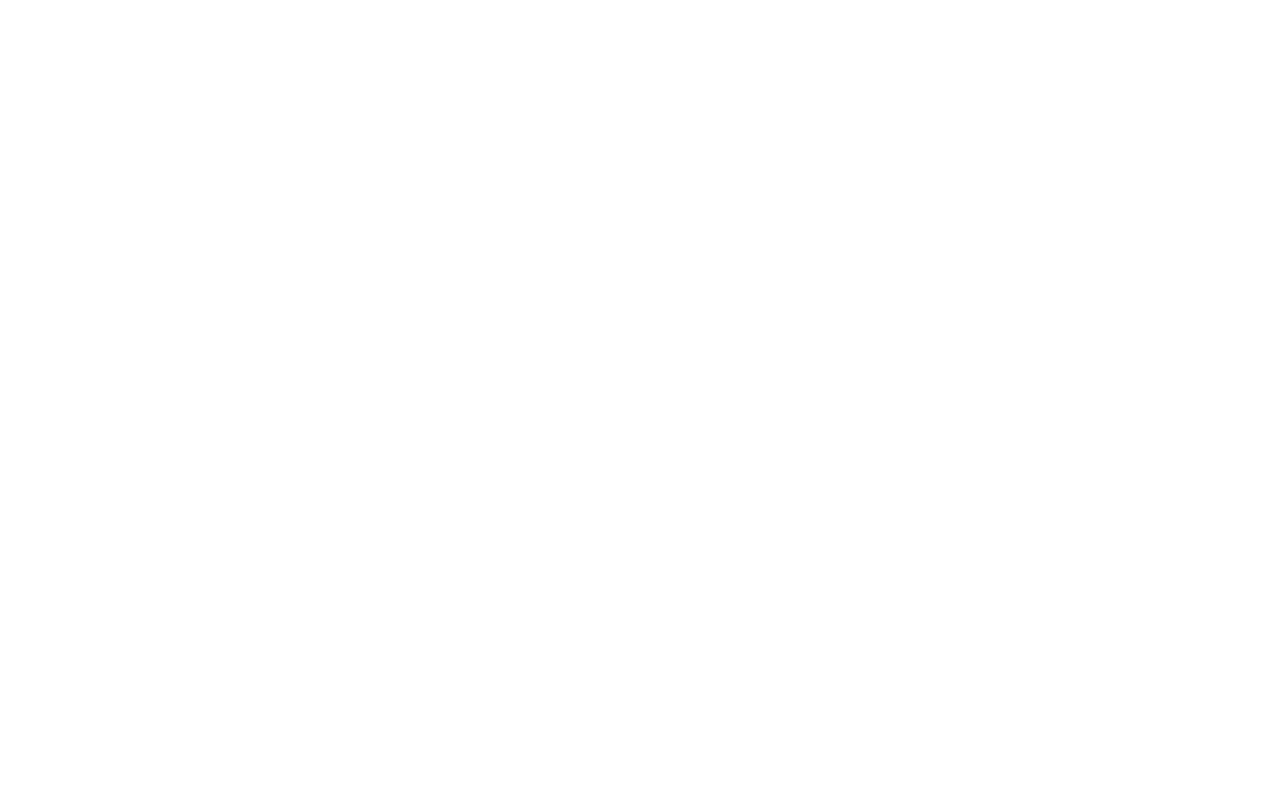
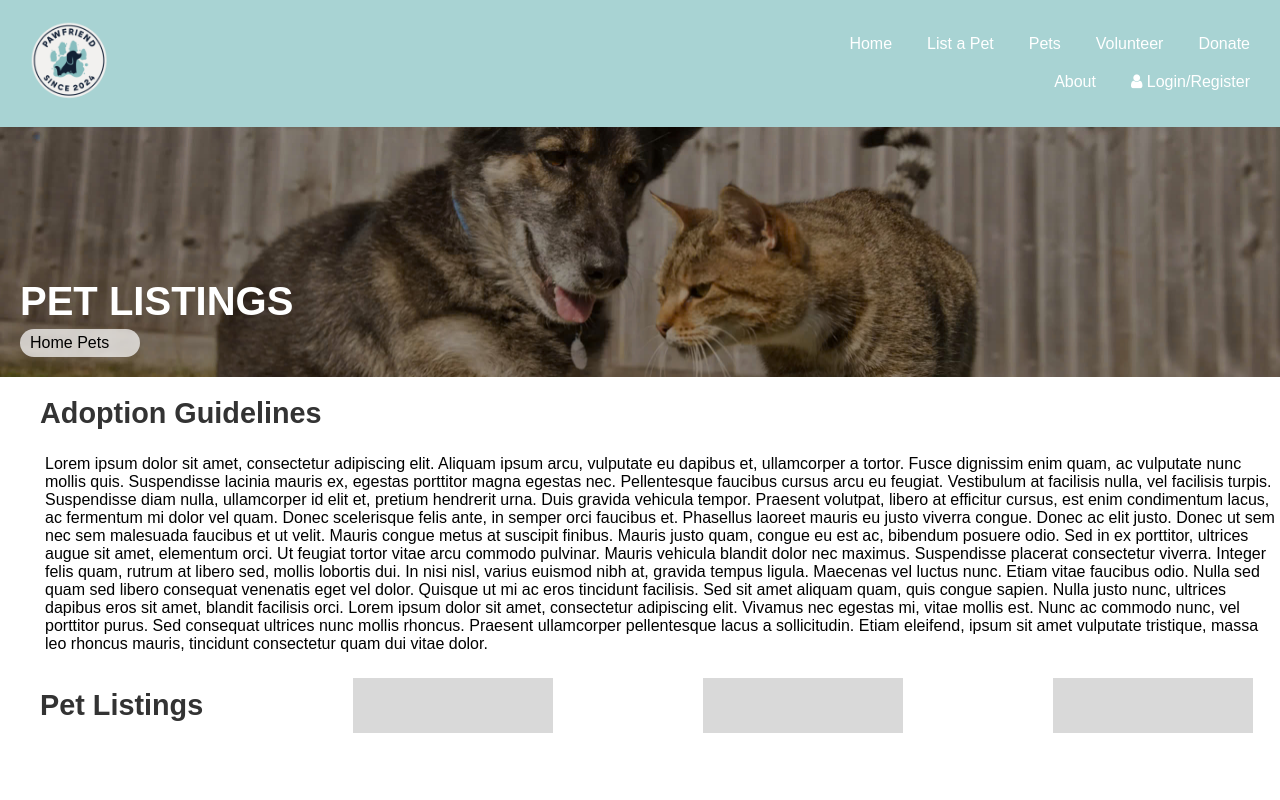
Before and after one commit to qnguen14/PawFriend, a React (Vite) app in the folder FE/Pawfriend/: page /pets in a window 1280 px wide. Before the commit this address had no page. Shown: the top 800 px of the page. Built offline with nearby package versions, Linux system fonts and the light colour scheme.

Commit message:
Thêm page pets

```diff
--- a/FE/Pawfriend/src/App.jsx
+++ b/FE/Pawfriend/src/App.jsx
@@ -1,6 +1,7 @@
 import React from "react";
 import Home from "./pages/Home";
 import Admin from "./pages/Admin";
+import Pet from "./pages/Pets";
 import { BrowserRouter as Router, Routes, Route, Navigate } from "react-router-dom";
 import "./App.css";
 
@@ -11,6 +12,7 @@
         <Route path="/" element={<Navigate to="/home" />} />
         <Route path="/home" element={<Home />} />
         <Route path="/admin" element={<Admin />} />
+        <Route path="/pets" element={<Pet />} />
       </Routes>
     </Router>
   )
--- a/FE/Pawfriend/src/components/common/header/Header.jsx
+++ b/FE/Pawfriend/src/components/common/header/Header.jsx
@@ -1,10 +1,14 @@
 import React, { useState } from 'react';
 import "./Header.css";
 import Logo from "../../../assets/images/logoPawFriend 1.png";
-
+import { useNavigate } from 'react-router-dom';
 
 export default function Header({onLoginClick}) {
+  const navigate = useNavigate();
 
+  const handleNavigation = (path) => {
+    navigate(path);
+  };
   return (
     <header className="header">
       <div className="logo">
@@ -14,7 +18,7 @@
         <ul>
           <li>Home</li>
           <li>List a Pet</li>
-          <li>Pets</li>
+          <li  onClick={() => handleNavigation('/pets')}>Pets</li>
           <li>Volunteer</li>
           <li>Donate</li>
         </ul>
--- /dev/null
+++ b/FE/Pawfriend/src/pages/Pets/Pets.css
@@ -0,0 +1,117 @@
+/* Reset một số styles mặc định */
+* {
+  box-sizing: border-box;
+  margin: 0;
+  padding: 0;
+}
+
+body {
+  font-family: Arial, sans-serif;
+}
+
+.pets-page {
+  display: flex;
+  flex-direction: column;
+  font-family: Arial, sans-serif;
+}
+.image-container {
+  position: relative;
+  width: 100%;
+  height: 250px; /* Giữ nguyên chiều cao hoặc điều chỉnh nếu cần */
+  overflow: hidden;
+  background-color: #f0f0f0; /* Màu nền để lấp đầy khoảng trống */
+}
+
+.image-container img {
+  width: 100%;
+  height: auto; /* Để chiều cao tự động điều chỉnh */
+  max-height: 100%; /* Đảm bảo hình ảnh không vượt quá chiều cao của container */
+  object-fit: cover;
+  object-position: center 33%; /* Điều chỉnh vị trí dọc để hiển thị mặt động vật */
+
+}
+
+.text-overlay {
+  position: absolute;
+  bottom: 20px;
+  left: 20px;
+  color: white;
+  z-index: 10;
+}
+
+.text-overlay h1 {
+  font-size: 2.5rem;
+  margin: 0;
+}
+
+.text-overlay p {
+  margin: 5px 0 0 0;
+  font-size: 1rem;
+  background-color: rgba(255, 255, 255, 0.7);
+  color: black;
+  padding: 5px 10px;
+  border-radius: 15px;
+  width: 120px;
+}
+
+.pet-contents {
+ margin-left:40px;
+}
+
+
+
+.pet-contents h1 {
+  font-size: 1.8rem;
+  margin-top: 20px;
+  margin-bottom: 20px;
+  color: #333;
+}
+
+.pet-listings-header {
+  display: flex;
+  align-items: center;
+  margin-left: 40px; /* Giữ nguyên margin như các phần khác */
+  margin-top: 20px;
+  margin-bottom: 600px;
+}
+
+.pet-listings-header h1 {
+  font-size: 1.8rem;
+  color: #333;
+  margin: 0;
+  margin-right: 150px; /* Khoảng cách giữa tiêu đề và hình chữ nhật đầu tiên */
+}
+
+.rectangles {
+  display: flex;
+  align-items: center;
+
+}
+
+.rectangle {
+  width: 200px; /* Điều chỉnh chiều rộng theo ý muốn */
+  height: 55px; /* Điều chỉnh chiều cao theo ý muốn */
+  background-color: #D9D9D9;
+  margin-right: 150px; /* Khoảng cách giữa các hình chữ nhật */
+}
+
+.rectangle:last-child {
+  margin-right: 0; /* Loại bỏ margin bên phải của hình chữ nhật cuối cùng */
+}
+/* Footer styles có thể được giữ nguyên */
+  /* Footer */
+  footer {
+    background-color: #B2D9D8;
+    padding: 20px;
+    text-align: center;
+    margin-top: auto; /* Đẩy footer xuống cuối trang */
+  }
+
+  footer p {
+    margin: 5px 0;
+  }
+
+  footer img {
+    width: 50px;
+    height: auto;
+  }
--- /dev/null
+++ b/FE/Pawfriend/src/pages/Pets/index.jsx
@@ -0,0 +1,47 @@
+import React from 'react';
+import './Pets.css';
+import Footer from "../../components/common/footer/Footer";
+import Header from "../../components/common/header/Header";
+import Image from "../../assets/images/dog-cat img.jpg";
+
+function Pets() {
+  return (
+    <div className="pets-page">
+      <Header className="pet-page-header"/>
+
+      {/* Phần chứa hình ảnh và text chồng lên */}
+      <div className="image-container">
+        <img src={Image} alt="Dog and Cat" />
+
+
+        <div className="text-overlay">
+          <h1>PET LISTINGS</h1>
+          <p>Home Pets</p>
+
+        </div>
+      </div>
+
+      <div className="pet-contents">
+      <h1>Adoption Guidelines</h1>
+      <p >
+        Lorem ipsum dolor sit amet, consectetur adipiscing elit. Aliquam ipsum arcu, vulputate eu dapibus et, ullamcorper a tortor. Fusce dignissim enim quam, ac vulputate nunc mollis quis. Suspendisse lacinia mauris ex, egestas porttitor magna egestas nec. Pellentesque faucibus cursus arcu eu feugiat. Vestibulum at facilisis nulla, vel facilisis turpis. Suspendisse diam nulla, ullamcorper id elit et, pretium hendrerit urna. Duis gravida vehicula tempor.
+        Praesent volutpat, libero at efficitur cursus, est enim condimentum lacus, ac fermentum mi dolor vel quam. Donec scelerisque felis ante, in semper orci faucibus et. Phasellus laoreet mauris eu justo viverra congue. Donec ac elit justo. Donec ut sem nec sem malesuada faucibus et ut velit. Mauris congue metus at suscipit finibus. Mauris justo quam, congue eu est ac, bibendum posuere odio. Sed in ex porttitor, ultrices augue sit amet, elementum orci. Ut feugiat tortor vitae arcu commodo pulvinar. Mauris vehicula blandit dolor nec maximus.
+        Suspendisse placerat consectetur viverra. Integer felis quam, rutrum at libero sed, mollis lobortis dui. In nisi nisl, varius euismod nibh at, gravida tempus ligula. Maecenas vel luctus nunc. Etiam vitae faucibus odio. Nulla sed quam sed libero consequat venenatis eget vel dolor. Quisque ut mi ac eros tincidunt facilisis. Sed sit amet aliquam quam, quis congue sapien. Nulla justo nunc, ultrices dapibus eros sit amet, blandit facilisis orci. Lorem ipsum dolor sit amet, consectetur adipiscing elit. Vivamus nec egestas mi, vitae mollis est. Nunc ac commodo nunc, vel porttitor purus. Sed consequat ultrices nunc mollis rhoncus. Praesent ullamcorper pellentesque lacus a sollicitudin. Etiam eleifend, ipsum sit amet vulputate tristique, massa leo rhoncus mauris, tincidunt consectetur quam dui vitae dolor.
+      </p>
+      </div>
+      <div className="pet-listings-header">
+        <h1>Pet Listings</h1>
+        <div className="rectangles">
+          <div className="rectangle"></div>
+          <div className="rectangle"></div>
+          <div className="rectangle"></div>
+        </div>
+      </div>
+
+      {/* Footer */}
+      <Footer />
+    </div>
+  );
+}
+
+export default Pets;
--- a/package.json
+++ b/package.json
@@ -1,6 +1,12 @@
 {
   "dependencies": {
     "@react-oauth/google": "^0.12.1",
+<<<<<<< Updated upstream
+=======
+    "bootstrap": "^5.3.3",
+    "react-bootstrap": "^2.10.5",
+    "react-google-login": "^5.2.2",
+>>>>>>> Stashed changes
     "react-router-dom": "^6.26.2"
   }
 }
```
Also changed, not shown: FE/Pawfriend/src/assets/images/dog-cat img.jpg (added), 1 other file (tests, documents, lock files or other folders).
